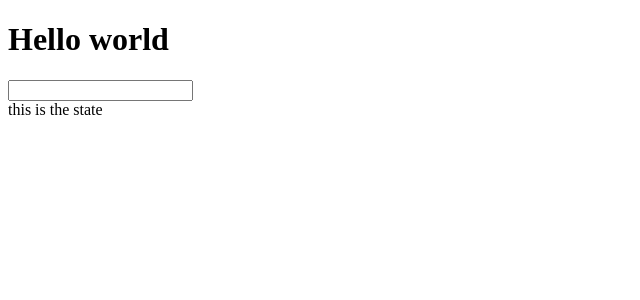
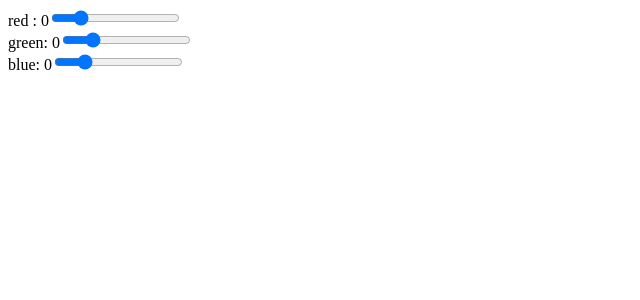
Before and after one commit to AndreiShilov/react-tutorial, a React app: page / in a window 1280 px wide. Shown: the top 300 px of the page, without its empty margins (0-640 px from the left). Built offline with nearby package versions, Linux system fonts and the light colour scheme.

Commit message:
Lesson 7 Using refs

```diff
--- a/app/App.jsx
+++ b/app/App.jsx
@@ -6,31 +6,49 @@
     constructor() {
         super();
         this.state = {
-            text: 'this is the state'
+            red: 0,
+            green: 0,
+            blue: 0
         };
         this.update = this.update.bind(this)
     }
 
     update(e) {
         this.setState({
-            text: e.target.value
+            red: ReactDom.findDOMNode(this.refs.red).value,
+            green: ReactDom.findDOMNode(this.refs.green).value,
+            blue: ReactDom.findDOMNode(this.refs.blue).value
         })
     }
 
     render() {
-        return <Widget text={this.state.text} update={this.update}/>
+        return (
+            <div>
+                <div>
+                    red : {this.state.red}
+                    <Slider ref="red" update={this.update}/>
+                </div>
+                <div>
+                    green: {this.state.green}
+                    <Slider ref="green" update={this.update}/>
+                </div>
+                <div>
+                    blue: {this.state.blue}
+                    <Slider ref="blue" update={this.update}/>
+                </div>
+            </div>
+        )
     }
 }
 
+class Slider extends Component {
+    render() {
+        return (
+            <input type="range" min="0" max="250" onChange={this.props.update}/>
+        )
+    }
+}
 
-const Widget = (props) => {
-    return <div>
-        <h1>Hello world</h1>
-        <input type="text" onChange={props.update}/>
-        <div>{props.text}</div>
-    </div>
-
-}
 
 ReactDom.render(
     <App />,
```
